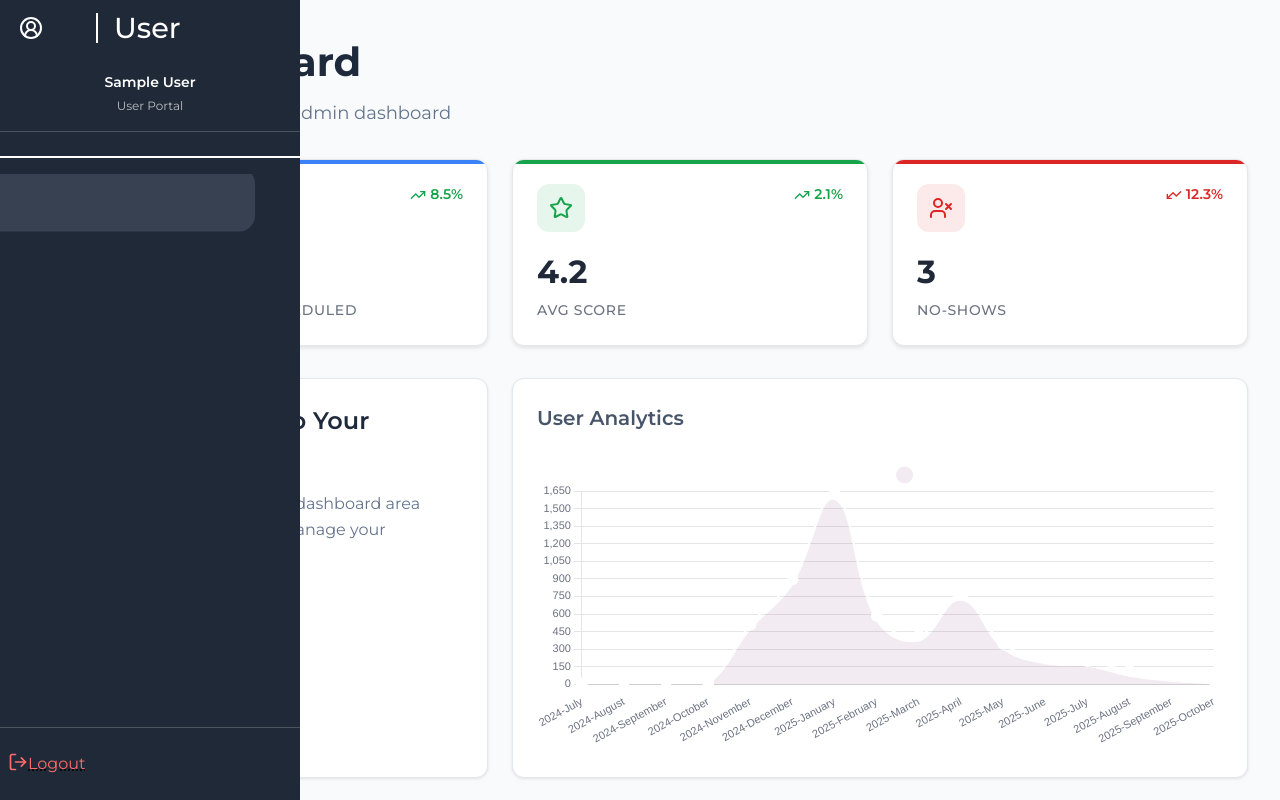
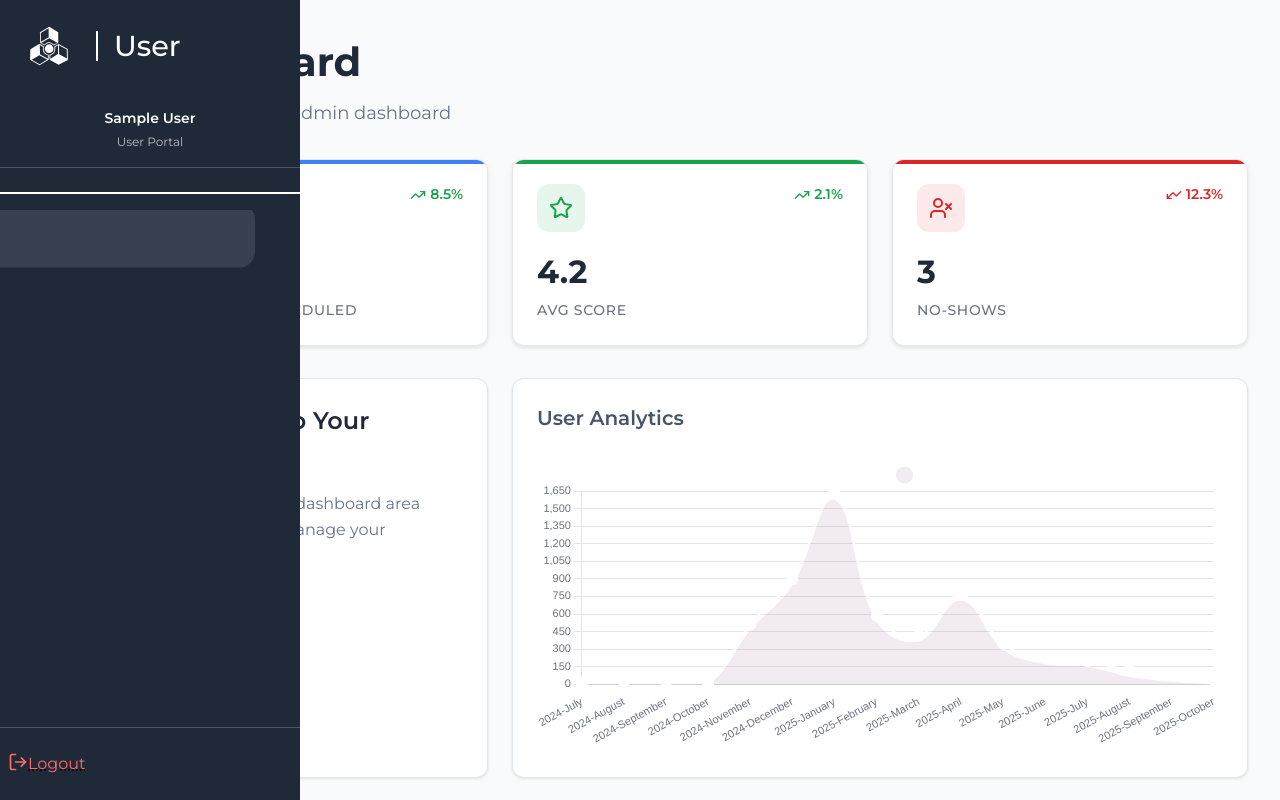
Before and after one commit to Rahulwagh228/Interview-Dashboard, a Next.js app: page /dashboard in a window 1280 px wide. Shown: the top 800 px of the page. Built offline with nearby package versions, Linux system fonts and the light colour scheme; sample sign-in values are in the browser's storage.

Commit message:
sidebar fix

```diff
--- a/components/sidebar/Sidebar.tsx
+++ b/components/sidebar/Sidebar.tsx
@@ -6,6 +6,7 @@ import { useRouter } from "next/navigation";
 import { CircleUserRound, LogOut } from "lucide-react";
 import { useAuth } from "@/lib/useAuth";
 import LogoutModal from "./LogoutModal";
+import Image from "next/image";
 
 const Page = () => {
   const path = usePathname();
@@ -107,7 +108,8 @@ const Page = () => {
         <div className={style.logoName} onClick={() => {
           router.push("/dashboard")
         }}>
-          <CircleUserRound size={24} color="white" />
+          {/* <CircleUserRound size={24} color="white" /> */}
+          <Image src="/icons/Logo2.svg" alt="Logo"  height={40} width={60}/>
           <div className={style.absOverflow}>
             <div className={style.line}></div>
             <span>{getRoleDisplayName()}</span>
--- a/components/sidebar/sidebar.module.scss
+++ b/components/sidebar/sidebar.module.scss
@@ -185,7 +185,7 @@
           left: 3.2rem;
           color: white;
           opacity: 0;
-          width: 100px;
+          width: 125px;
           transition: 0.3s ease;
           @media screen and (max-width: 768px) {
             position: static;
```
Also changed, not shown: public/icons/Logo.svg (deleted), public/icons/Logo2.svg (added).
